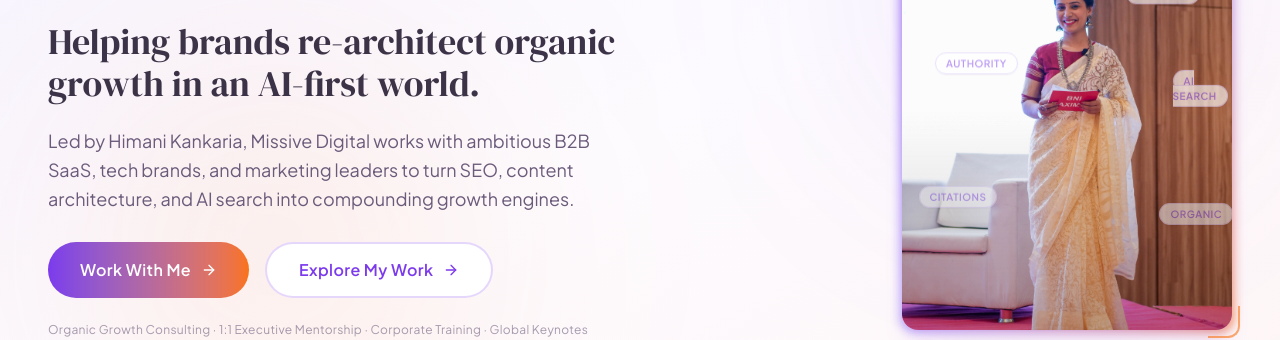
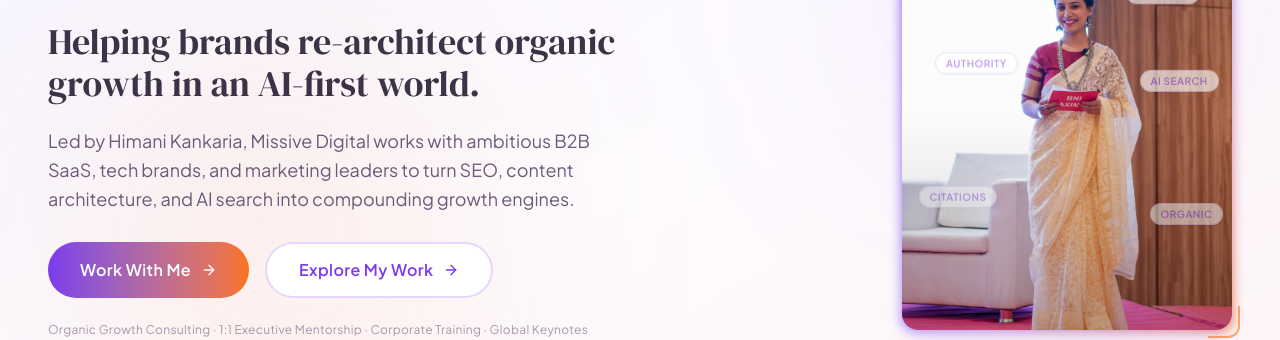
Before and after one commit to urvish-missive/himani, a React (Vite) app: page / in a window 1280 px wide. Shown: the part 237-577 px from the top of the page. Built offline with nearby package versions, Linux system fonts and the light colour scheme; no server answers; the HTML template or start-up script is replaced by a standard one.

Commit message:
feat: add Hero component and launch configuration

```diff
--- a/src/components/Hero.tsx
+++ b/src/components/Hero.tsx
@@ -6,9 +6,9 @@ import heroImage from '../images/himanimain.jpg';
 const floatingLabels = [
   { text: 'SEO', x: '8%', y: '12%', delay: 0 },
   { text: 'GEO', x: '72%', y: '8%', delay: 0.5 },
-  { text: 'AI Search', x: '82%', y: '42%', delay: 1 },
+  { text: 'AI Search', x: '72%', y: '42%', delay: 1 },
   { text: 'Citations', x: '5%', y: '68%', delay: 1.5 },
-  { text: 'Organic', x: '78%', y: '72%', delay: 2 },
+  { text: 'Organic', x: '75%', y: '72%', delay: 2 },
   { text: 'Authority', x: '10%', y: '38%', delay: 0.8 },
   { text: 'Content', x: '68%', y: '22%', delay: 1.2 },
 ];
@@ -114,7 +114,7 @@ export default function Hero() {
                       animate={{ y: [0, -4, 0], opacity: [0.6, 0.9, 0.6] }}
                       transition={{ duration: 5, repeat: Infinity, delay: label.delay, ease: 'easeInOut' }}
                     >
-                      <span className="px-2.5 py-1 rounded-full bg-white/90 backdrop-blur-md border border-purple/20 shadow-xs">
+                      <span className="px-2.5 py-1 whitespace-nowrap  rounded-full bg-white/90 backdrop-blur-md border border-purple/20 shadow-xs">
                         {label.text}
                       </span>
                     </motion.div>
```
